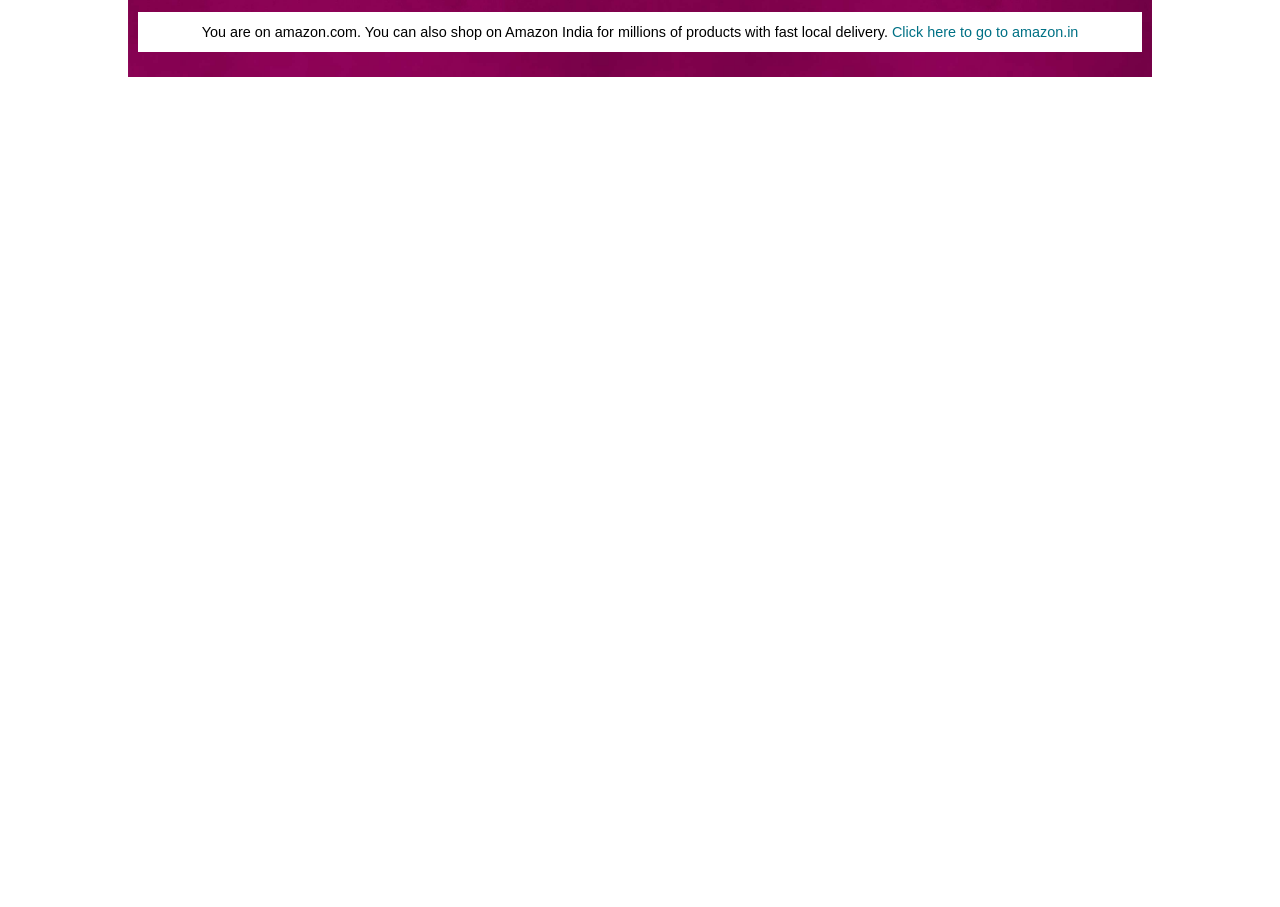
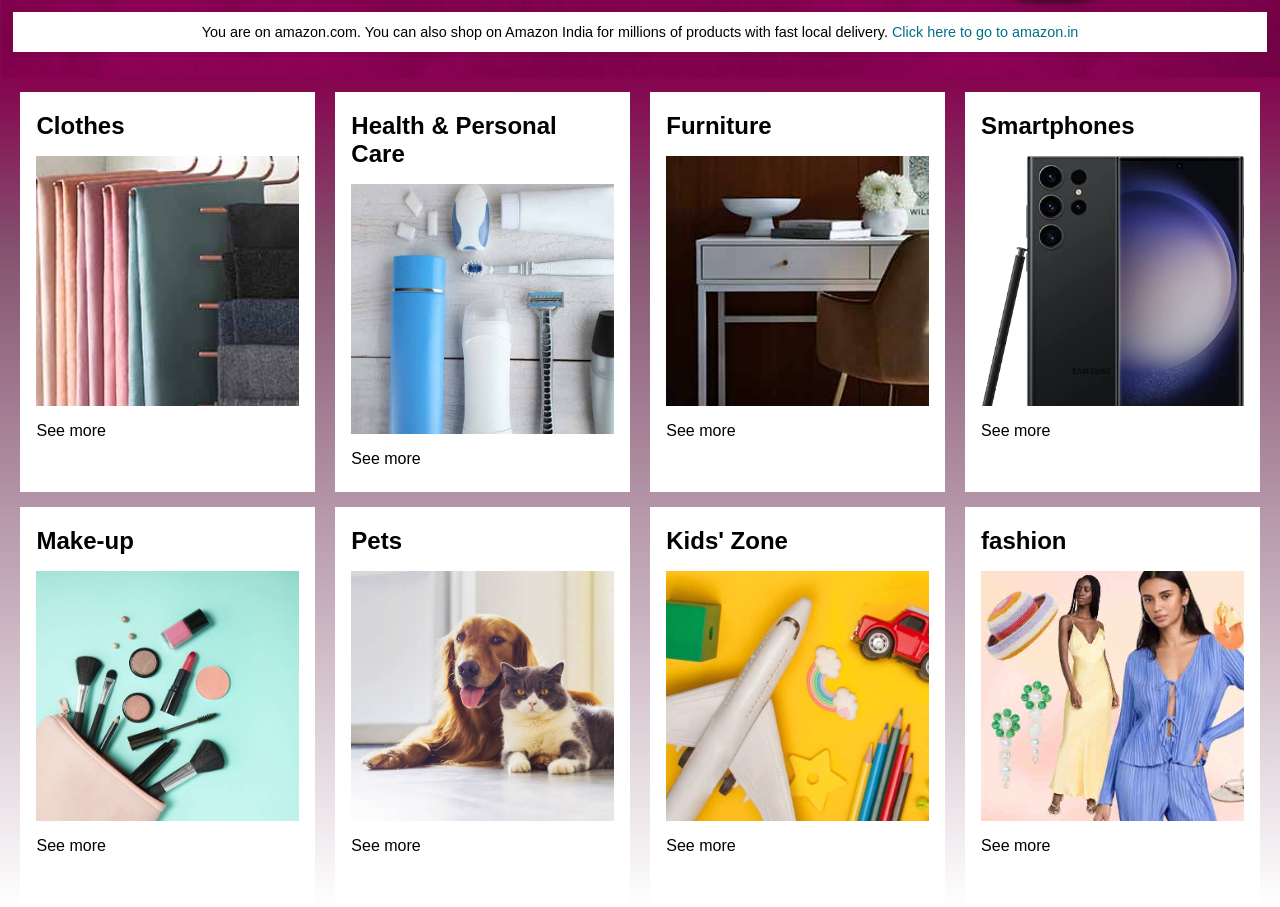
Before and after one commit to BhushanPatil2882001/Amazon-clone, a plain HTML site: page index.html in a window 1280 px wide. Shown: the part 373-1280 px from the top of the page. Before the commit the page ends 800 px from the top, so only its background shows below. Drawn offline with Linux system fonts and the light colour scheme.

Commit message:
shop section

```diff
--- a/assets/css/main/hero_Section.css
+++ b/assets/css/main/hero_Section.css
@@ -10,7 +10,7 @@
     background-image: url(../../images/hero_image.jpg);
     background-size: cover;
     height: 350px;
-    width: 80vw;
+    width: 100%;
     position: relative;
     background-position: top center;
     display: flex;
--- /dev/null
+++ b/assets/css/main/shop_section.css
@@ -0,0 +1,38 @@
+/* shop section */
+
+
+.shop-section{
+    background: linear-gradient(180deg, rgba(133,3,78,1) 0%, rgba(133,83,112,1) 21%, rgba(255,255,255,1) 100%);
+}
+
+.box{
+    margin-top: 15px;
+    height: 400px;
+    width: 23%;
+    background-color: #ffffff;
+    overflow: hidden;
+    padding: 20px 0px 15px;
+}
+
+.box-img{
+    height: 250px;
+    background-size: cover;
+    background-repeat: no-repeat;
+    margin-top: 1rem;
+    margin-bottom: 1rem;
+}
+
+.box-content{
+    margin-left: 1rem;
+    margin-right: 1rem;
+
+}
+
+.box-content p{
+    color: black;
+}
+
+.row-1, .row-2{
+    display: flex;
+    justify-content: space-evenly;
+}
--- a/index.html
+++ b/index.html
@@ -13,6 +13,8 @@
     <link rel="stylesheet" href="./assets/css/header/panel.css">
     <!-- hero section -->
     <link rel="stylesheet" href="./assets/css/main/hero_Section.css">
+    <!-- shopping cards -->
+    <link rel="stylesheet" href="./assets/css/main/shop_section.css">
 </head>
 <body>
     <header>
@@ -96,14 +98,76 @@
     </header>
     <main>
         <!-- hero section start -->
-        <div class="wrapper">
-            <div class="hero-section">
-                <div class="hero-message">
-                    <p>You are on amazon.com. You can also shop on Amazon India for millions of products with fast local delivery. <a href="">Click here to go to amazon.in</a> </p>
+        <div class="hero-section">
+            <div class="hero-message">
+                <p>You are on amazon.com. You can also shop on Amazon India for millions of products with fast local delivery. <a href="">Click here to go to amazon.in</a> </p>
+            </div>
+        </div>
+        <!-- hero section end -->
+        <!-- shop section start-->
+        <div class="shop-section">
+            <div class="row-1">
+                <div class="box1 box">
+                    <div class="box-content">
+                        <h2>Clothes </h2>
+                        <div class="box-img" style="background-image: url('./assets/images/box1_image.jpg');"></div>
+                        <p>See more</p>
+                    </div>
+                </div>
+                <div class="box2 box">
+                    <div class="box-content">
+                        <h2>Health & Personal Care</h2>
+                        <div class="box-img" style="background-image: url('./assets/images/box2_image.jpg');"></div>
+                        <p>See more</p>
+                    </div>
+                </div>
+                <div class="box3 box">
+                    <div class="box-content">
+                        <h2>Furniture</h2>
+                        <div class="box-img" style="background-image: url('./assets/images/box3_image.jpg');"></div>
+                        <p>See more</p>
+                    </div>
+                </div>
+                <div class="box4 box">
+                    <div class="box-content">
+                        <h2>Smartphones</h2>
+                        <div class="box-img" style="background-image: url('./assets/images/box4_image.jpg');"></div>
+                        <p>See more</p>
+                    </div>
+                </div>
+            </div>
+            <div class="row-2">
+                <div class="box1 box">
+                    <div class="box-content">
+                        <h2>Make-up</h2>
+                        <div class="box-img" style="background-image: url('./assets/images/box5_image.jpg');"></div>
+                        <p>See more</p>
+                    </div>
+                </div>
+                <div class="box2 box">
+                    <div class="box-content">
+                        <h2>Pets</h2>
+                        <div class="box-img" style="background-image: url('./assets/images/box6_image.jpg');"></div>
+                        <p>See more</p>
+                    </div>
+                </div>
+                <div class="box3 box">
+                    <div class="box-content">
+                        <h2>Kids' Zone</h2>
+                        <div class="box-img" style="background-image: url('./assets/images/box7_image.jpg');"></div>
+                        <p>See more</p>
+                    </div>
+                </div>
+                <div class="box4 box">
+                    <div class="box-content">
+                        <h2>fashion</h2>
+                        <div class="box-img" style="background-image: url('./assets/images/box8_image.jpg');"></div>
+                        <p>See more</p>
+                    </div>
                 </div>
             </div>
         </div>
-        <!-- hero section end -->
+        <!-- shop seciton end -->
     </main>
 </body>
 </html>
```
